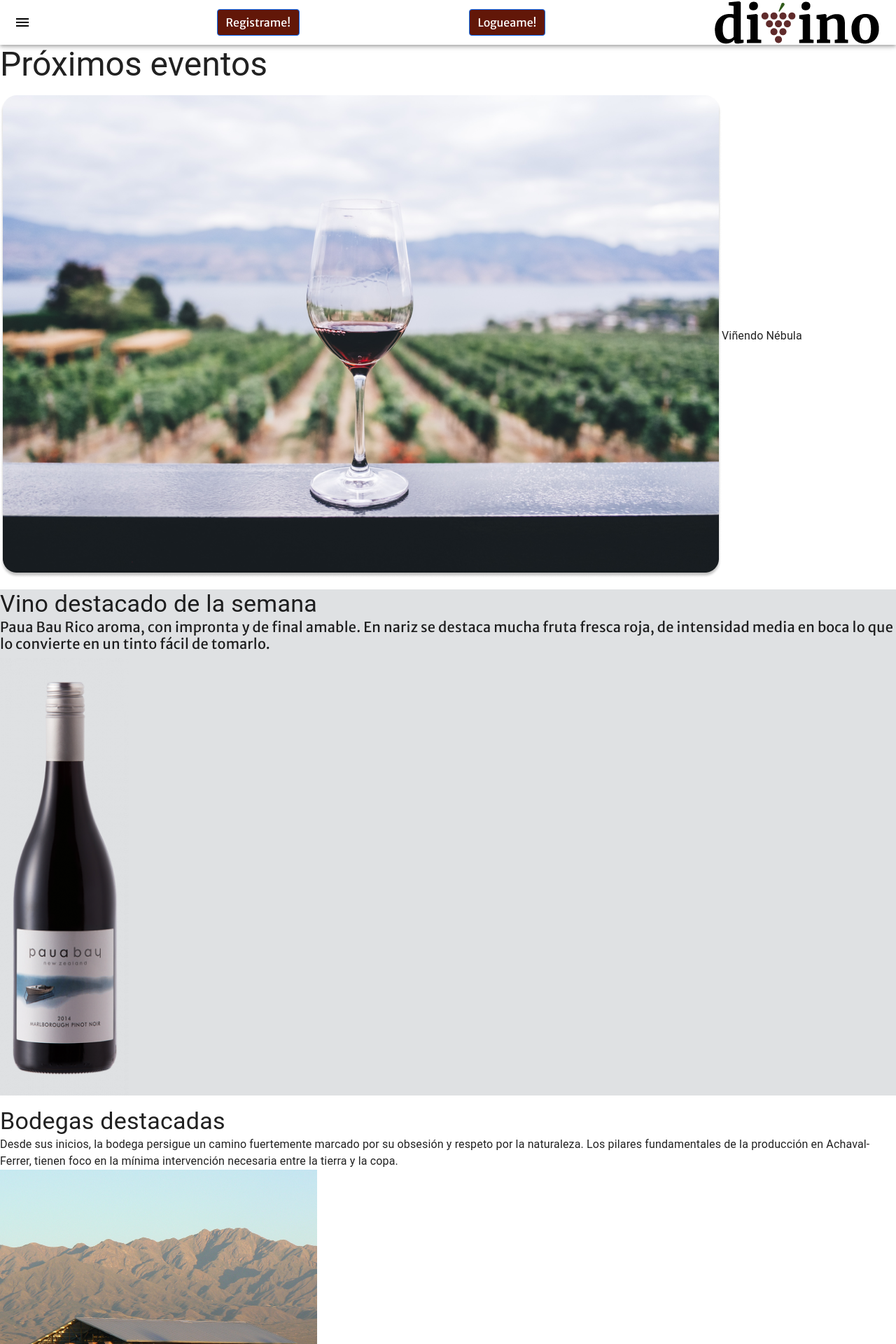
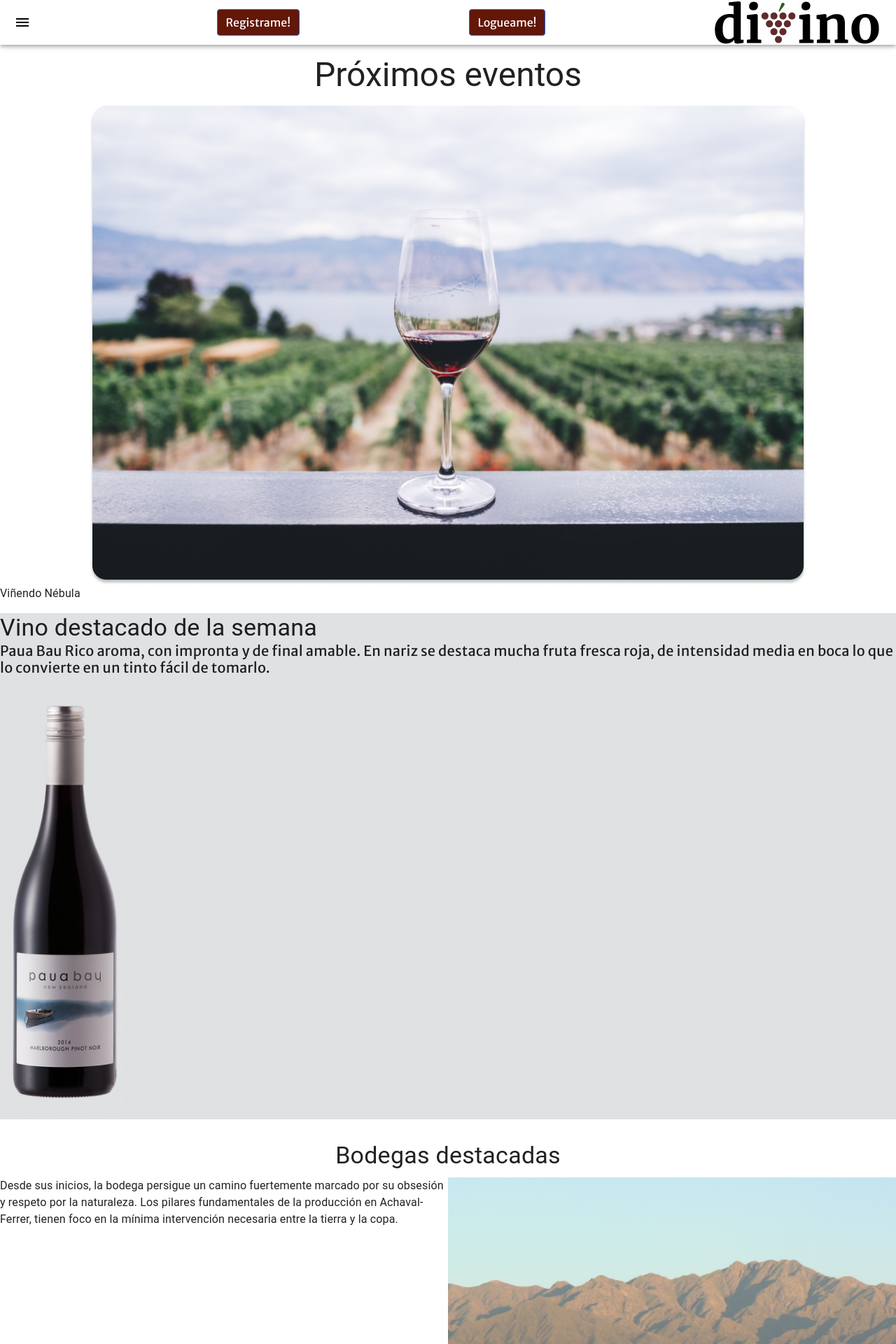
Before and after one commit to No-Country/c4-g21-divinoF, a React (Create React App) app: page / in a window 1280 px wide. Shown: the top 1920 px of the page at 70% size. Built offline with nearby package versions, Linux system fonts and the light colour scheme.

Commit message:
image styles

```diff
--- a/src/components/Content.js
+++ b/src/components/Content.js
@@ -28,13 +28,13 @@ const Content = () => {
     return (
         <div className="container" >
             <DrawerHeader />
-            <div>
+            <div className="events">
 
-                <Typography paragraph variant="h3">
+                <Typography paragraph variant="h3" className="Title-landing" >
                     Próximos eventos
                 </Typography>
+                <img src={vinedo} alt="icon" />
                 <Typography paragraph>
-                    <img src={vinedo} alt="icon" />
                     Viñendo Nébula
                 </Typography>
             </div>
@@ -52,8 +52,10 @@ const Content = () => {
                     <img src={wineImage1} alt="icon" />
                 </Typography>
             </div>
-            <div>
-                <Typography variant="h4">Bodegas destacadas</Typography>
+            <div className="store">
+                    <Typography variant="h4" className="Title-landing">
+                        Bodegas destacadas
+                    </Typography>
 
                     <Typography>
                         Desde sus inicios, la bodega persigue un camino
@@ -61,8 +63,9 @@ const Content = () => {
                         naturaleza. Los pilares fundamentales de la producción
                         en Achaval-Ferrer, tienen foco en la mínima intervención
                         necesaria entre la tierra y la copa.
+                        <img src={Bodega1} alt="icon" />
                     </Typography>
-                    <img src={Bodega1} alt="icon" />
+
 
 
                     <Typography>
@@ -73,8 +76,9 @@ const Content = () => {
                         equilibrado entre el clasismo y la modernidad. Cada uno
                         de nuestros vinos contiene el espíritu y la esencia de
                         la tierra patagónica.
+                        <img src={Bodega2} alt="icon" />
                     </Typography>
-                    <img src={Bodega2} alt="icon" />
+
 
             </div>
 
@@ -84,7 +88,9 @@ const Content = () => {
             </div>
 
             <div>
-                <Typography variant="h4">Bodegas partner</Typography>
+                <Typography variant="h4" className="Title-landing">
+                    Bodegas partner
+                </Typography>
                 <img src={IconPatrocinio1} alt="icon" />
                 <img src={IconPatrocinio2} alt="icon" />
                 <img src={IconPatrocinio3} alt="icon" />
--- a/src/styles/styles.css
+++ b/src/styles/styles.css
@@ -47,16 +47,45 @@ input {
 div.container{
     margin: 0;
     padding: 0;
-    max-width: 100%;
-    min-height: 100%;
+    max-width: 100vw;
+    min-height: 100vh;
+
 }
 
 div.container div:nth-child(odd) {
      background: rgba(158, 163, 169, 0.33) !important;
 
-     margin: 0px 0 ;
+     margin: 0  ;
 }
 div.container div:nth-child(even) {
     background: #fff !important;
 
 }
+
+div.events, div.store{
+    display: flex;
+    flex-direction: column;
+}
+
+div.events img{
+    max-width: 80vw;
+    min-height: 80vh;
+    margin: auto;
+}
+
+/* feature cellar */
+.Title-landing{
+    align-self: center;
+    margin-top: 15px !important;
+}
+
+div.store p{
+    display: flex;
+    flex-direction: row;
+    margin-top: 10px;
+}
+div.store img{
+    max-width: 60vw;
+    min-height: 60vh;
+
+}
```
